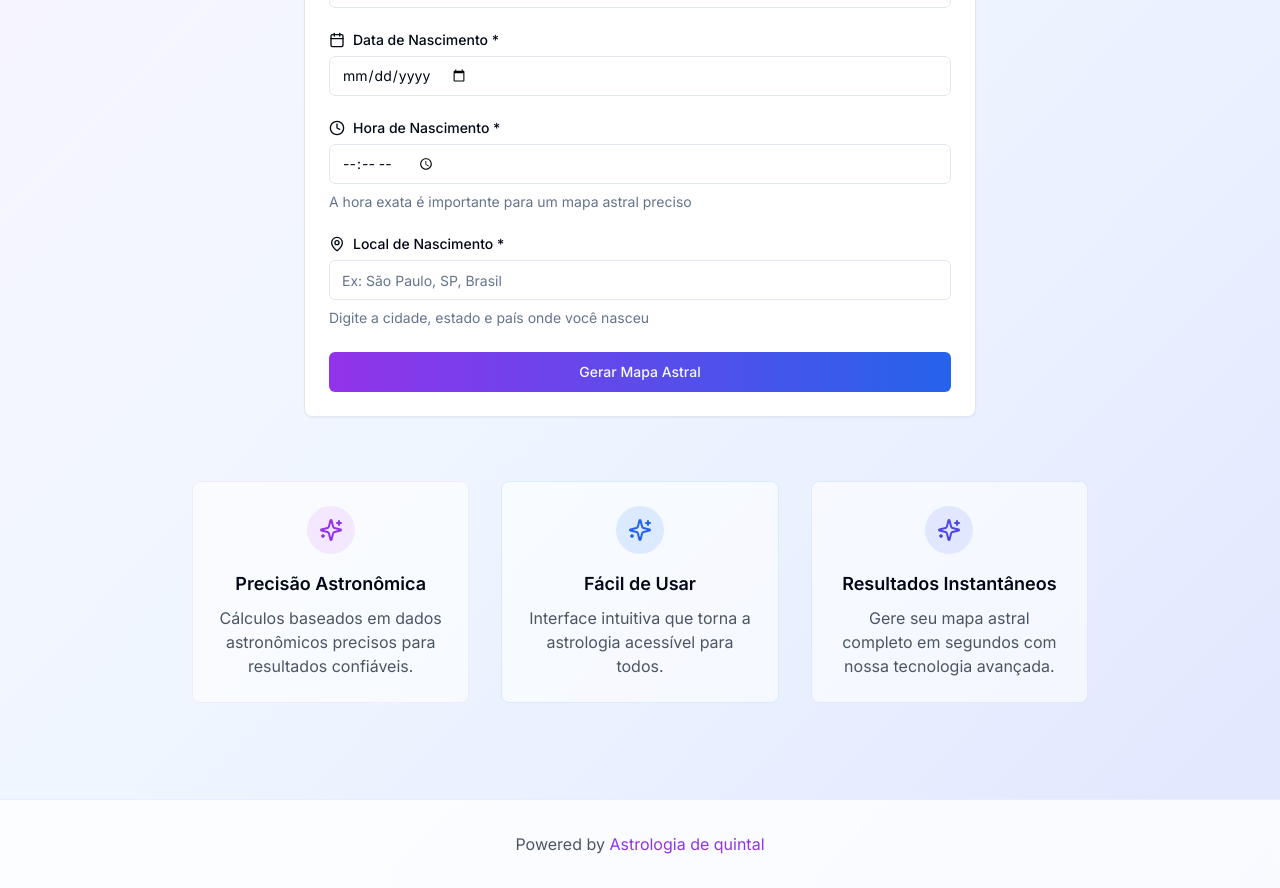
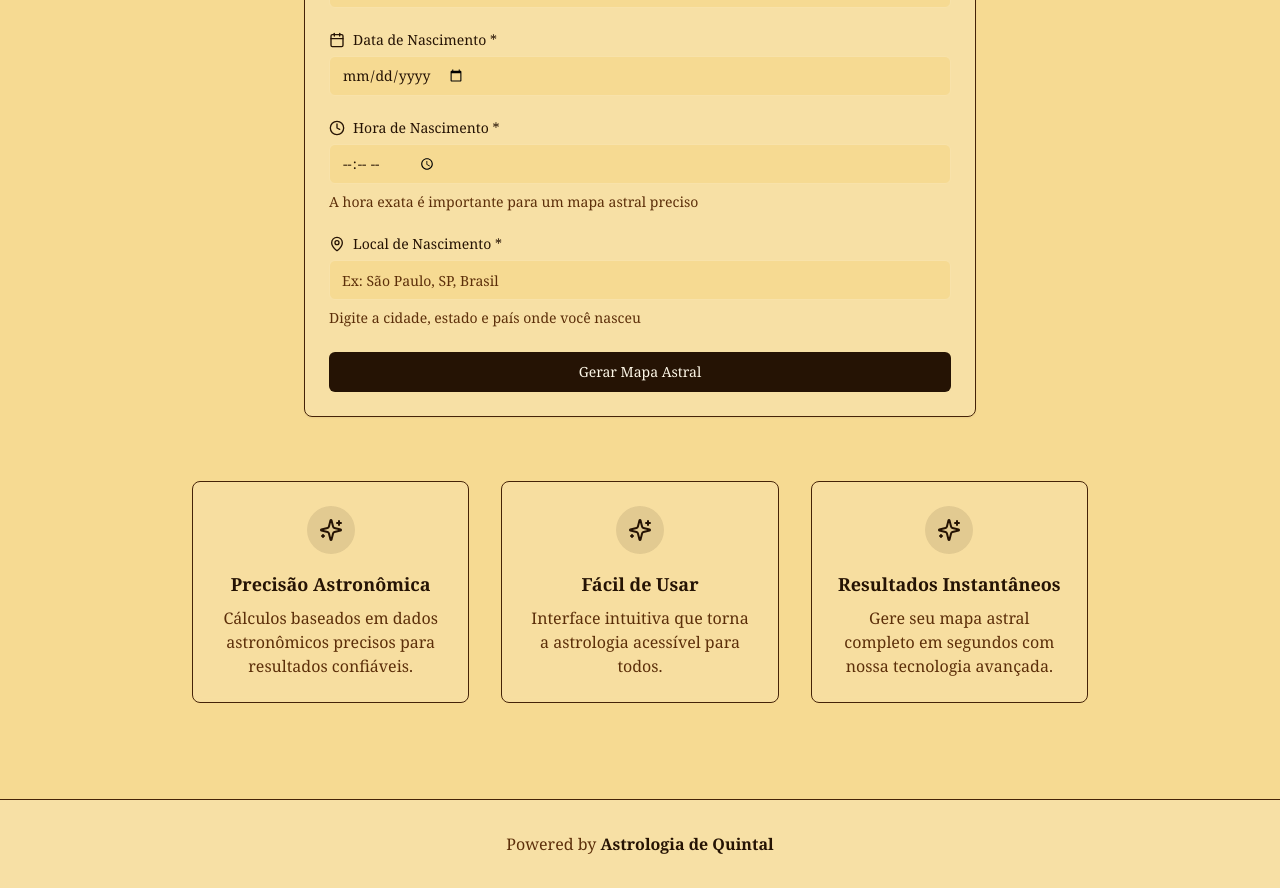
Before and after one commit to ewertonpinheiroo/App_astrologiadequintal, a Next.js app: page / in a window 1280 px wide. Shown: the part 440-1328 px from the top of the page. Built offline with nearby package versions, Linux system fonts and the light colour scheme.

Commit message:
Finaliza lógica da API de mapa astral 3

```diff
--- a/app/globals.css
+++ b/app/globals.css
@@ -1,61 +1,73 @@
+/* globals.css - Versão com a nova paleta de cores */
 @tailwind base;
 @tailwind components;
 @tailwind utilities;
 
 @layer base {
   :root {
-    --background: 0 0% 100%;
-    --foreground: 222.2 84% 4.9%;
-    --card: 0 0% 100%;
-    --card-foreground: 222.2 84% 4.9%;
-    --popover: 0 0% 100%;
-    --popover-foreground: 222.2 84% 4.9%;
-    --primary: 222.2 47.4% 11.2%;
-    --primary-foreground: 210 40% 98%;
-    --secondary: 210 40% 96%;
-    --secondary-foreground: 222.2 47.4% 11.2%;
-    --muted: 210 40% 96%;
-    --muted-foreground: 215.4 16.3% 46.9%;
-    --accent: 210 40% 96%;
-    --accent-foreground: 222.2 47.4% 11.2%;
-    --destructive: 0 84.2% 60.2%;
-    --destructive-foreground: 210 40% 98%;
-    --border: 214.3 31.8% 91.4%;
-    --input: 214.3 31.8% 91.4%;
-    --ring: 222.2 84% 4.9%;
+    /* Cor de fundo principal (Dourado Areia) */
+    --background: 43 85% 77%; /* #f6d594 */
+    /* Cor do texto principal (Marrom Escuro) */
+    --foreground: 27 80% 8%; /* #462209 */
+
+    /* Cards e Popovers com um leve clareamento para se destacarem */
+    --card: 43 85% 82%; /* Um tom mais claro de dourado */
+    --card-foreground: 27 80% 8%; /* #462209 */
+    --popover: 43 85% 82%;
+    --popover-foreground: 27 80% 8%;
+
+    /* Cor primária para botões e elementos de destaque (Marrom Escuro) */
+    --primary: 27 80% 8%; /* #462209 */
+    /* Cor do texto em cima dos botões primários (Dourado Claro/Branco) */
+    --primary-foreground: 43 85% 95%;
+
+    /* Cor secundária para elementos menos importantes */
+    --secondary: 43 85% 70%;
+    --secondary-foreground: 27 80% 8%;
+
+    /* Cor "muted" para textos de apoio */
+    --muted: 43 85% 70%;
+    --muted-foreground: 27 80% 20%; /* Um marrom um pouco mais claro */
+
+    /* Cor de "accent" para hovers e foco */
+    --accent: 43 85% 70%;
+    --accent-foreground: 27 80% 8%;
+
+    /* Cor de "destructive" para erros (mantendo um vermelho que combine) */
+    --destructive: 0 72% 51%;
+    --destructive-foreground: 0 0% 100%;
+
+    /* Bordas e Inputs */
+    --border: 27 80% 15%; /* Borda marrom */
+    --input: 43 85% 82%; /* Fundo do input um pouco mais claro */
+    --ring: 27 80% 15%; /* Anel de foco marrom */
+
     --radius: 0.5rem;
-    --chart-1: 12 76% 61%;
-    --chart-2: 173 58% 39%;
-    --chart-3: 197 37% 24%;
-    --chart-4: 43 74% 66%;
-    --chart-5: 27 87% 67%;
   }
 
+  /* O modo escuro é removido, pois o design agora é focado em um tema claro e coeso.
+     Se precisar de um modo escuro, ele precisaria de uma paleta separada. */
   .dark {
-    --background: 222.2 84% 4.9%;
-    --foreground: 210 40% 98%;
-    --card: 222.2 84% 4.9%;
-    --card-foreground: 210 40% 98%;
-    --popover: 222.2 84% 4.9%;
-    --popover-foreground: 210 40% 98%;
-    --primary: 210 40% 98%;
-    --primary-foreground: 222.2 47.4% 11.2%;
-    --secondary: 217.2 32.6% 17.5%;
-    --secondary-foreground: 210 40% 98%;
-    --muted: 217.2 32.6% 17.5%;
-    --muted-foreground: 215 20.2% 65.1%;
-    --accent: 217.2 32.6% 17.5%;
-    --accent-foreground: 210 40% 98%;
-    --destructive: 0 62.8% 30.6%;
-    --destructive-foreground: 210 40% 98%;
-    --border: 217.2 32.6% 17.5%;
-    --input: 217.2 32.6% 17.5%;
-    --ring: 212.7 26.8% 83.9%;
-    --chart-1: 220 70% 50%;
-    --chart-2: 160 60% 45%;
-    --chart-3: 30 80% 55%;
-    --chart-4: 280 65% 60%;
-    --chart-5: 340 75% 55%;
+    /* Mantendo as mesmas variáveis para um tema consistente */
+    --background: 43 85% 77%;
+    --foreground: 27 80% 8%;
+    --card: 43 85% 82%;
+    --card-foreground: 27 80% 8%;
+    --popover: 43 85% 82%;
+    --popover-foreground: 27 80% 8%;
+    --primary: 27 80% 8%;
+    --primary-foreground: 43 85% 95%;
+    --secondary: 43 85% 70%;
+    --secondary-foreground: 27 80% 8%;
+    --muted: 43 85% 70%;
+    --muted-foreground: 27 80% 20%;
+    --accent: 43 85% 70%;
+    --accent-foreground: 27 80% 8%;
+    --destructive: 0 72% 51%;
+    --destructive-foreground: 0 0% 100%;
+    --border: 27 80% 15%;
+    --input: 43 85% 82%;
+    --ring: 27 80% 15%;
   }
 }
 
--- a/app/layout.tsx
+++ b/app/layout.tsx
@@ -1,8 +1,15 @@
 import type { Metadata } from 'next'
-import { Inter } from 'next/font/google'
+// 1. Importar a fonte Raleway em vez da Inter
+import { Raleway } from 'next/font/google'
 import './globals.css'
 
-const inter = Inter({ subsets: ['latin'] })
+// 2. Configurar e instanciar a Raleway com os pesos desejados
+const raleway = Raleway({
+  subsets: ['latin'],
+  display: 'swap',
+  variable: '--font-raleway', // Cria uma variável CSS para ser usada pelo Tailwind
+  weight: ['300', '400', '500', '700'] // Pesos que você planeja usar
+});
 
 export const metadata: Metadata = {
   title: 'Mapa Astral - Gerador de Mapas Astrológicos',
@@ -23,7 +30,8 @@ export default function RootLayout({
 }) {
   return (
     <html lang="pt-BR">
-      <body className={inter.className}>{children}</body>
+      {/* 3. Aplicar a classe da nova fonte ao corpo da página */}
+      <body className={raleway.className}>{children}</body>
     </html>
   )
 }
--- a/app/page.tsx
+++ b/app/page.tsx
@@ -41,22 +41,24 @@ export default function Home() {
   };
 
   return (
-    <div className="min-h-screen bg-gradient-to-br from-purple-50 via-blue-50 to-indigo-100 dark:from-purple-950 dark:via-blue-950 dark:to-indigo-950">
-      {/* Header */}
-      <header className="bg-white/80 dark:bg-gray-900/80 backdrop-blur-sm border-b border-purple-100 dark:border-purple-800 sticky top-0 z-10">
+    // Fundo principal com a cor dourada #f6d594
+    <div className="min-h-screen bg-background text-foreground font-serif">
+      {/* Header com fundo de card e borda marrom */}
+      <header className="bg-card/80 backdrop-blur-sm border-b sticky top-0 z-10">
         <div className="container mx-auto px-4 py-4">
           <div className="flex items-center justify-between">
             <div className="flex items-center gap-2">
-              <Stars className="w-8 h-8 text-purple-600" />
-              <h1 className="text-2xl font-bold bg-gradient-to-r from-purple-600 to-blue-600 bg-clip-text text-transparent">
-                Astrologia de quintal
+              {/* Ícone e texto com a cor marrom #462209 */}
+              <Stars className="w-8 h-8 text-primary" />
+              <h1 className="text-2xl font-bold text-primary">
+                Astrologia de Quintal
               </h1>
             </div>
             {showResults && (
               <Button
                 variant="outline"
                 onClick={handleBackToForm}
-                className="flex items-center gap-2"
+                className="flex items-center gap-2 text-primary border-primary hover:bg-primary hover:text-primary-foreground"
               >
                 <ArrowLeft className="w-4 h-4" />
                 Novo Mapa
@@ -66,22 +68,22 @@ export default function Home() {
         </div>
       </header>
 
-      {/* Main Content */}
+      {/* Conteúdo Principal */}
       <main className="container mx-auto px-4 py-8">
-        {/* Hero Section */}
+        {/* Seção Hero */}
         {!showResults && (
           <div className="text-center mb-12">
-            <h2 className="text-4xl md:text-6xl font-bold mb-4 bg-gradient-to-r from-purple-600 via-blue-600 to-indigo-600 bg-clip-text text-transparent">
+            <h2 className="text-4xl md:text-6xl font-bold mb-4 text-primary">
               Descubra Seu Mapa Astral
             </h2>
-            <p className="text-xl text-gray-600 dark:text-gray-300 max-w-2xl mx-auto">
+            <p className="text-xl text-muted-foreground max-w-2xl mx-auto">
               Explore as posições planetárias no momento do seu nascimento e descubra
               insights únicos sobre sua personalidade e destino.
             </p>
           </div>
         )}
 
-        {/* Error Display */}
+        {/* Display de Erro */}
         {error && (
           <div className="mb-8">
             <ErrorDisplay
@@ -92,7 +94,7 @@ export default function Home() {
           </div>
         )}
 
-        {/* Form or Results */}
+        {/* Formulário ou Resultados */}
         {!showResults ? (
           <ChartForm
             onSubmit={handleFormSubmit}
@@ -105,35 +107,36 @@ export default function Home() {
           />
         )}
 
-        {/* Features Section (only show when not displaying results) */}
+        {/* Seção de Features */}
         {!showResults && (
           <div className="mt-16 grid grid-cols-1 md:grid-cols-3 gap-8 max-w-4xl mx-auto">
-            <div className="text-center p-6 bg-white/60 dark:bg-gray-800/60 backdrop-blur-sm rounded-lg border border-purple-100 dark:border-purple-800">
-              <div className="w-12 h-12 bg-purple-100 dark:bg-purple-900 rounded-full flex items-center justify-center mx-auto mb-4">
-                <Stars className="w-6 h-6 text-purple-600" />
+            {/* Cards com fundo mais claro e borda marrom */}
+            <div className="text-center p-6 bg-card/60 backdrop-blur-sm rounded-lg border">
+              <div className="w-12 h-12 bg-primary/10 rounded-full flex items-center justify-center mx-auto mb-4">
+                <Stars className="w-6 h-6 text-primary" />
               </div>
-              <h3 className="text-lg font-semibold mb-2">Precisão Astronômica</h3>
-              <p className="text-gray-600 dark:text-gray-300">
+              <h3 className="text-lg font-semibold mb-2 text-primary">Precisão Astronômica</h3>
+              <p className="text-muted-foreground">
                 Cálculos baseados em dados astronômicos precisos para resultados confiáveis.
               </p>
             </div>
 
-            <div className="text-center p-6 bg-white/60 dark:bg-gray-800/60 backdrop-blur-sm rounded-lg border border-blue-100 dark:border-blue-800">
-              <div className="w-12 h-12 bg-blue-100 dark:bg-blue-900 rounded-full flex items-center justify-center mx-auto mb-4">
-                <Stars className="w-6 h-6 text-blue-600" />
+            <div className="text-center p-6 bg-card/60 backdrop-blur-sm rounded-lg border">
+              <div className="w-12 h-12 bg-primary/10 rounded-full flex items-center justify-center mx-auto mb-4">
+                <Stars className="w-6 h-6 text-primary" />
               </div>
-              <h3 className="text-lg font-semibold mb-2">Fácil de Usar</h3>
-              <p className="text-gray-600 dark:text-gray-300">
+              <h3 className="text-lg font-semibold mb-2 text-primary">Fácil de Usar</h3>
+              <p className="text-muted-foreground">
                 Interface intuitiva que torna a astrologia acessível para todos.
               </p>
             </div>
 
-            <div className="text-center p-6 bg-white/60 dark:bg-gray-800/60 backdrop-blur-sm rounded-lg border border-indigo-100 dark:border-indigo-800">
-              <div className="w-12 h-12 bg-indigo-100 dark:bg-indigo-900 rounded-full flex items-center justify-center mx-auto mb-4">
-                <Stars className="w-6 h-6 text-indigo-600" />
+            <div className="text-center p-6 bg-card/60 backdrop-blur-sm rounded-lg border">
+              <div className="w-12 h-12 bg-primary/10 rounded-full flex items-center justify-center mx-auto mb-4">
+                <Stars className="w-6 h-6 text-primary" />
               </div>
-              <h3 className="text-lg font-semibold mb-2">Resultados Instantâneos</h3>
-              <p className="text-gray-600 dark:text-gray-300">
+              <h3 className="text-lg font-semibold mb-2 text-primary">Resultados Instantâneos</h3>
+              <p className="text-muted-foreground">
                 Gere seu mapa astral completo em segundos com nossa tecnologia avançada.
               </p>
             </div>
@@ -142,21 +145,21 @@ export default function Home() {
       </main>
 
       {/* Footer */}
-      <footer className="bg-white/80 dark:bg-gray-900/80 backdrop-blur-sm border-t border-purple-100 dark:border-purple-800 mt-16">
+      <footer className="bg-card/80 backdrop-blur-sm border-t mt-16">
         <div className="container mx-auto px-4 py-8 text-center">
-          <p className="text-gray-600 dark:text-gray-300">
+          <p className="text-muted-foreground">
             Powered by{' '}
             <a
               href="https://agriculturaceleste.com"
               target="_blank"
               rel="noopener noreferrer"
-              className="text-purple-600 hover:underline"
+              className="text-primary hover:underline font-semibold"
             >
-              Astrologia de quintal
+              Astrologia de Quintal
             </a>
           </p>
         </div>
       </footer>
     </div>
-  );
+   );
 }
--- a/components/chart-form.tsx
+++ b/components/chart-form.tsx
@@ -44,13 +44,11 @@ export default function ChartForm({ onSubmit, loading }: ChartFormProps) {
   const handleSubmit = (e: React.FormEvent) => {
     e.preventDefault();
 
-    // Validação básica
     if (!formData.name || !formData.birthDate || !formData.birthTime || !formData.location) {
       alert('Por favor, preencha todos os campos obrigatórios.');
       return;
     }
 
-    // Verifica se as coordenadas foram obtidas
     if (!formData.latitude || !formData.longitude) {
       alert('Por favor, selecione uma localização válida da lista de sugestões.');
       return;
@@ -60,9 +58,11 @@ export default function ChartForm({ onSubmit, loading }: ChartFormProps) {
   };
 
   return (
-    <Card className="w-full max-w-2xl mx-auto">
+    // O Card já herda os estilos corretos de bg-card e text-card-foreground
+    <Card className="w-full max-w-2xl mx-auto bg-card/80 backdrop-blur-sm border">
       <CardHeader className="text-center">
-        <CardTitle className="text-2xl font-bold bg-gradient-to-r from-purple-600 to-blue-600 bg-clip-text text-transparent">
+        {/* TÍTULO CORRIGIDO: Removemos o gradiente e aplicamos a cor primária (marrom) */}
+        <CardTitle className="text-2xl font-bold text-primary">
           Gerador de Mapa Astral
         </CardTitle>
         <CardDescription>
@@ -84,7 +84,8 @@ export default function ChartForm({ onSubmit, loading }: ChartFormProps) {
               value={formData.name}
               onChange={handleInputChange}
               placeholder="Digite seu nome completo"
-              className="transition-all duration-200 focus:ring-2 focus:ring-purple-500"
+              // Foco do input corrigido para usar a cor do anel definida no CSS
+              className="transition-all duration-200 focus:ring-2 focus:ring-ring"
               required
             />
           </div>
@@ -101,7 +102,7 @@ export default function ChartForm({ onSubmit, loading }: ChartFormProps) {
               type="date"
               value={formData.birthDate}
               onChange={handleInputChange}
-              className="transition-all duration-200 focus:ring-2 focus:ring-purple-500"
+              className="transition-all duration-200 focus:ring-2 focus:ring-ring"
               required
             />
           </div>
@@ -118,7 +119,7 @@ export default function ChartForm({ onSubmit, loading }: ChartFormProps) {
               type="time"
               value={formData.birthTime}
               onChange={handleInputChange}
-              className="transition-all duration-200 focus:ring-2 focus:ring-purple-500"
+              className="transition-all duration-200 focus:ring-2 focus:ring-ring"
               required
             />
             <p className="text-sm text-muted-foreground">
@@ -135,17 +136,19 @@ export default function ChartForm({ onSubmit, loading }: ChartFormProps) {
             required
           />
 
-          {/* Informações de Debug (apenas para desenvolvimento) */}
+          {/* Informações de Debug (removido para um visual mais limpo) */}
+          {/*
           {formData.latitude && formData.longitude && (
-            <div className="text-xs text-gray-500 bg-gray-50 dark:bg-gray-800 p-2 rounded">
+            <div className="text-xs text-muted-foreground bg-muted p-2 rounded">
               <strong>Coordenadas:</strong> {formData.latitude.toFixed(4)}, {formData.longitude.toFixed(4)}
             </div>
           )}
+          */}
 
-          {/* Botão de Submit */}
+          {/* BOTÃO DE SUBMIT CORRIGIDO: Usando as cores primárias (marrom e dourado) */}
           <Button
             type="submit"
-            className="w-full bg-gradient-to-r from-purple-600 to-blue-600 hover:from-purple-700 hover:to-blue-700 transition-all duration-200 transform hover:scale-105"
+            className="w-full bg-primary text-primary-foreground hover:bg-primary/90 transition-all duration-200 transform hover:scale-105"
             disabled={loading}
           >
             {loading ? (
--- a/tailwind.config.ts
+++ b/tailwind.config.ts
@@ -18,6 +18,10 @@ const config = {
       },
     },
     extend: {
+      // ADICIONAR ESTA SEÇÃO para definir a nova fonte padrão
+      fontFamily: {
+        sans: ["var(--font-raleway)", "sans-serif"],
+      },
       colors: {
         border: "hsl(var(--border))",
         input: "hsl(var(--input))",
```
